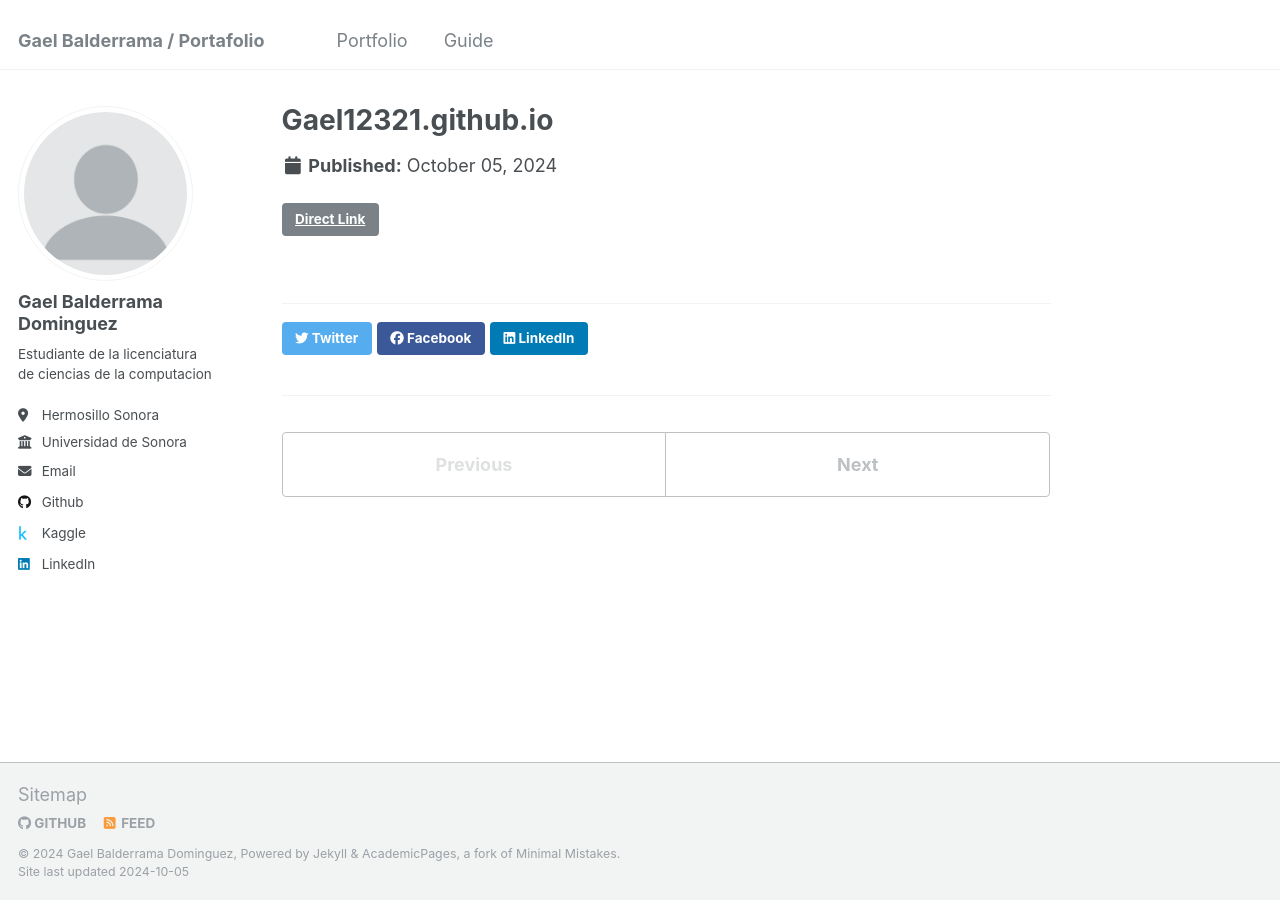
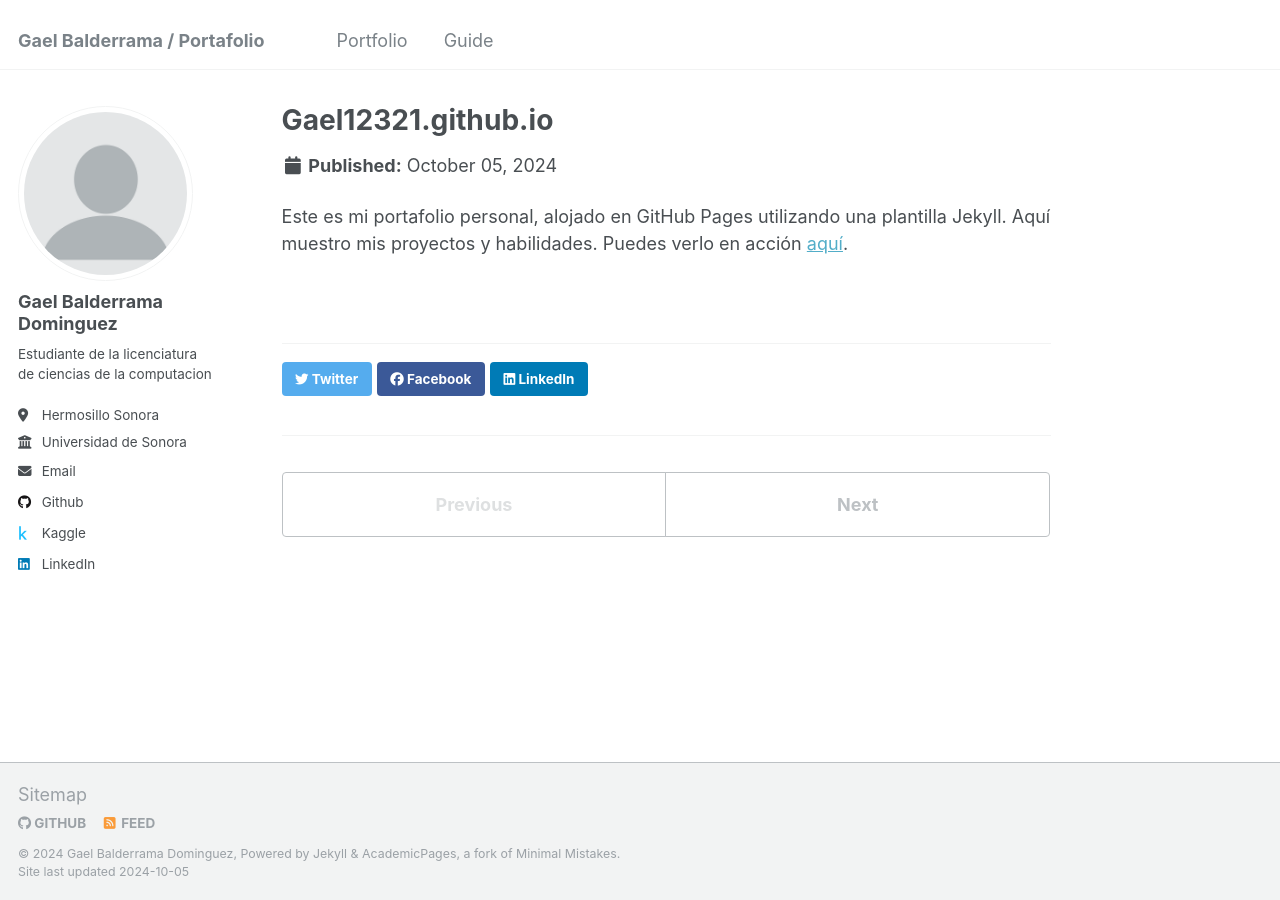
Before and after one commit to Gael12321/Gael12321.github.io, a Jekyll site: the page built from _portfolio/portfolio-1.md, in a window 1280 px wide. Built offline with Jekyll 4.4.1, drawn with Linux system fonts in a browser that asks for light colours.

Commit message:
Update portfolio-1.md

```diff
--- a/_portfolio/portfolio-1.md
+++ b/_portfolio/portfolio-1.md
@@ -1,6 +1,6 @@
 ---
 title: "Gael12321.github.io"
-date: 2024-10-05
-description: "Página de portafolio con plantilla Jekyll."
-link: "https://github.com/Gael12321/Gael12321.github.io"
+excerpt: "Página de portafolio con plantilla Jekyll <br/><img src='/images/portfolio.png'>"
+collection: portfolio
 ---
+Este es mi portafolio personal, alojado en GitHub Pages utilizando una plantilla Jekyll. Aquí muestro mis proyectos y habilidades. Puedes verlo en acción [aquí](https://gael12321.github.io).
```
